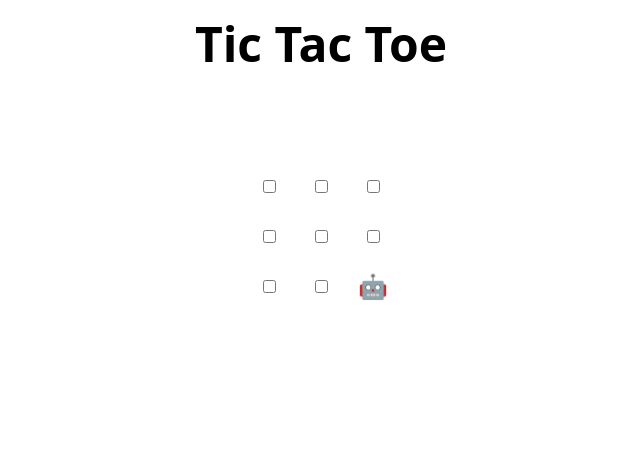
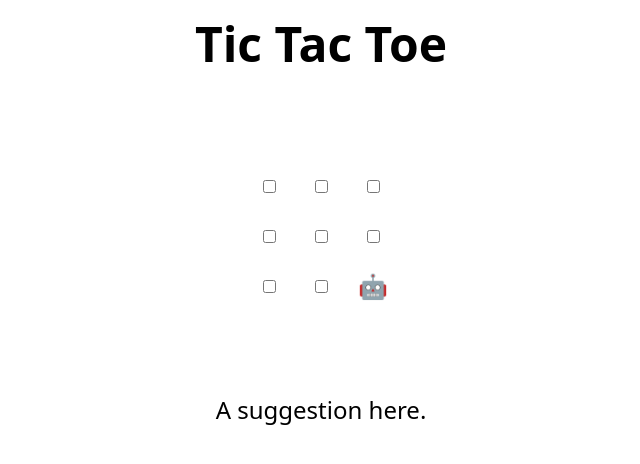
Before and after one commit to frohle/skills-review-pull-requests, a plain HTML site: page index.html in a window 1280 px wide. Shown: the whole page, without its empty margins (319-959 px from the left). Drawn offline with Linux system fonts and the light colour scheme.

Commit message:
Update index.html

```diff
--- a/index.html
+++ b/index.html
@@ -48,7 +48,7 @@
 </table>
 
 <h2 hidden>Game over, refresh to play again 🧑‍💻 🤖!</h2>
-
+A suggestion here.
 <script>
   // Initialization
   const boxes = Array.from(document.querySelectorAll("td"));
```
